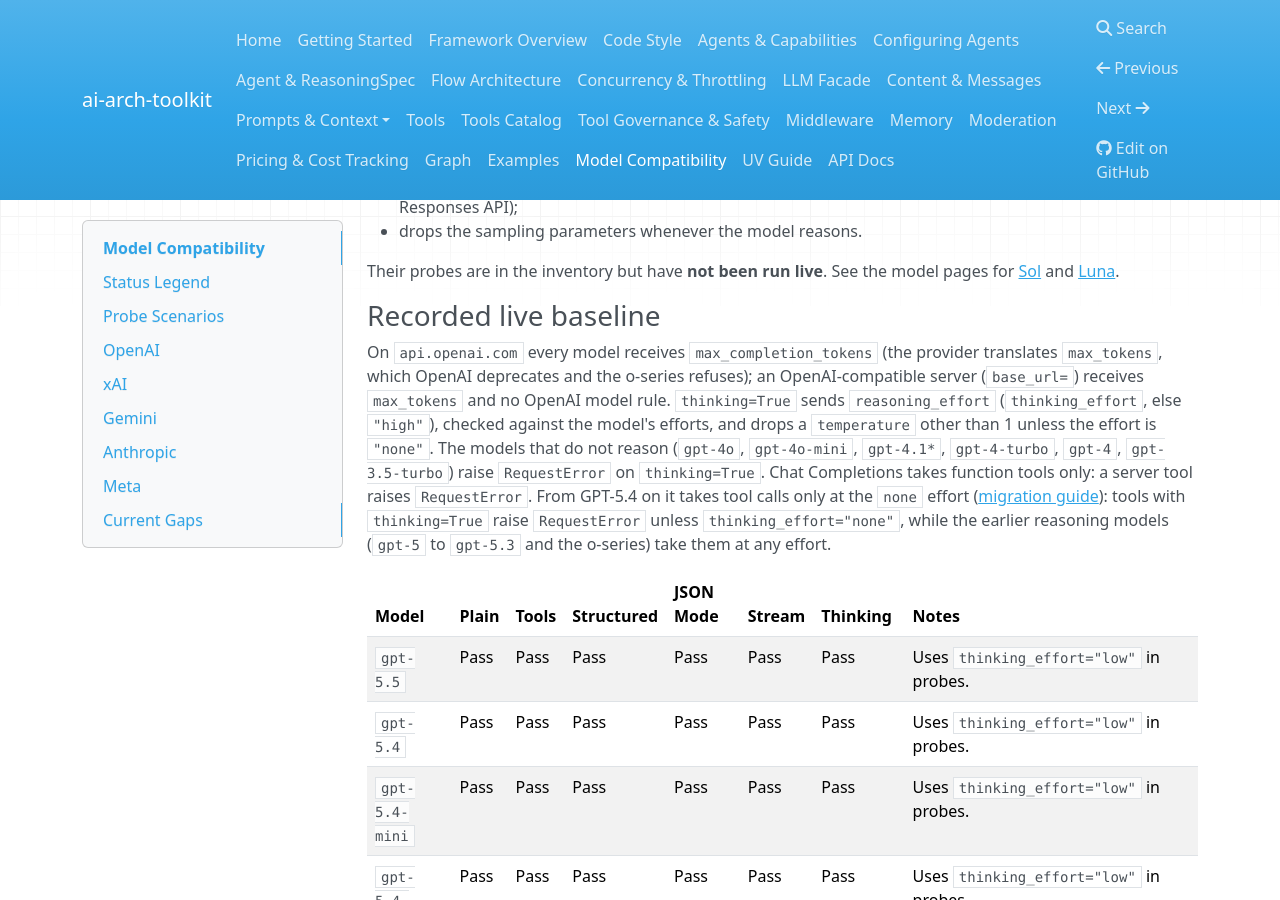
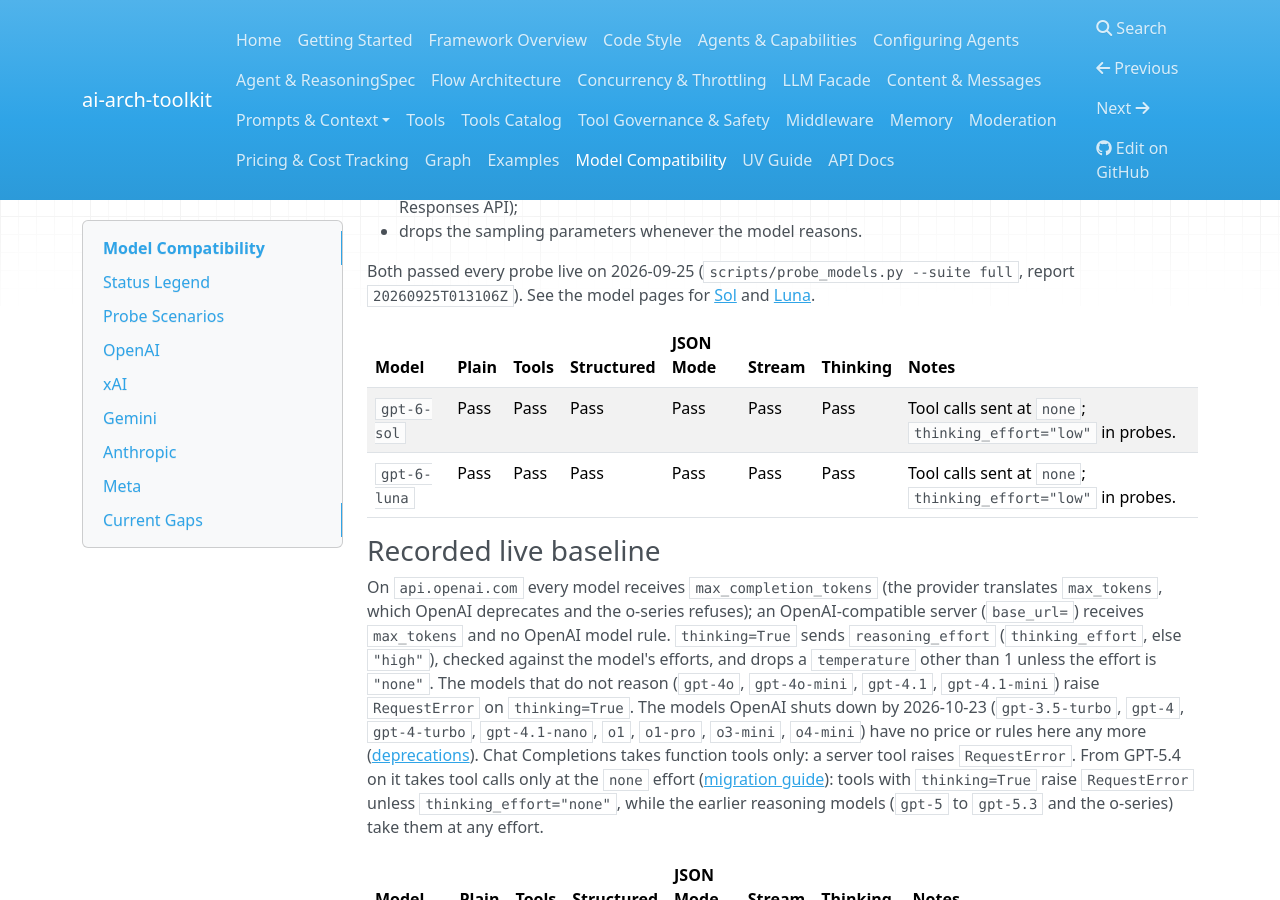
Before and after one commit to rgesteves5/ai-arch-toolkit, an MkDocs documentation site: the page built from docs/model-compatibility.md, in a window 1280 px wide and 900 px high, scrolled down 1837 px. Built offline with MkDocs 1.6.1, drawn with Linux system fonts in a browser that asks for light colours; nearby versions of some CDN libraries.

Commit message:
docs: retired OpenAI models, gpt-4.1-mini examples, GPT-6 live results
Record the OpenAI models removed ahead of their shutdown, the gpt-4.1
tokenizer fix, and the live probe results for GPT-6 Sol and Luna (every
scenario passed on 2026-09-25); the quickstarts use gpt-4.1-mini.

```diff
--- a/docs/model-compatibility.md
+++ b/docs/model-compatibility.md
@@ -77,9 +77,15 @@ tokens), and fast pricing. They take efforts `none` to `max` (no `minimal`) and
   needs the Responses API);
 - drops the sampling parameters whenever the model reasons.
 
-Their probes are in the inventory but have **not been run live**. See the model pages for
+Both passed every probe live on 2026-09-25 (`scripts/probe_models.py --suite full`, report
+`20260925T013106Z`). See the model pages for
 [Sol](https://developers.openai.com/api/docs/models/gpt-6-sol) and
 [Luna](https://developers.openai.com/api/docs/models/gpt-6-luna).
+
+| Model | Plain | Tools | Structured | JSON Mode | Stream | Thinking | Notes |
+|---|---|---|---|---|---|---|---|
+| `gpt-6-sol` | Pass | Pass | Pass | Pass | Pass | Pass | Tool calls sent at `none`; `thinking_effort="low"` in probes. |
+| `gpt-6-luna` | Pass | Pass | Pass | Pass | Pass | Pass | Tool calls sent at `none`; `thinking_effort="low"` in probes. |
 
 ### Recorded live baseline
 
@@ -88,9 +94,12 @@ On `api.openai.com` every model receives `max_completion_tokens` (the provider t
 (`base_url=`) receives `max_tokens` and no OpenAI model rule. `thinking=True` sends
 `reasoning_effort` (`thinking_effort`, else `"high"`), checked against the model's efforts, and
 drops a `temperature` other than 1 unless the effort is `"none"`. The models that do not reason
-(`gpt-4o`, `gpt-4o-mini`, `gpt-4.1*`, `gpt-4-turbo`, `gpt-4`, `gpt-3.5-turbo`) raise
-`RequestError` on `thinking=True`. Chat Completions takes function tools only: a server tool
-raises `RequestError`. From GPT-5.4 on it takes tool calls only at the `none` effort
+(`gpt-4o`, `gpt-4o-mini`, `gpt-4.1`, `gpt-4.1-mini`) raise `RequestError` on `thinking=True`.
+The models OpenAI shuts down by 2026-10-23 (`gpt-3.5-turbo`, `gpt-4`, `gpt-4-turbo`,
+`gpt-4.1-nano`, `o1`, `o1-pro`, `o3-mini`, `o4-mini`) have no price or rules here any more
+([deprecations](https://developers.openai.com/api/docs/deprecations)). Chat Completions takes
+function tools only: a server tool raises `RequestError`. From GPT-5.4 on it takes tool calls
+only at the `none` effort
 ([migration guide](https://developers.openai.com/api/docs/guides/migrate-to-responses)): tools with
 `thinking=True` raise `RequestError` unless `thinking_effort="none"`, while the earlier reasoning
 models (`gpt-5` to `gpt-5.3` and the o-series) take them at any effort.
```
Also changed, not shown: CHANGELOG.md (+11 -1 lines), README.md (+5 -5 lines), docs/getting-started.md (+1 -1 lines), docs/index.md (+1 -1 lines), docs/llm.md (+1 -1 lines).
